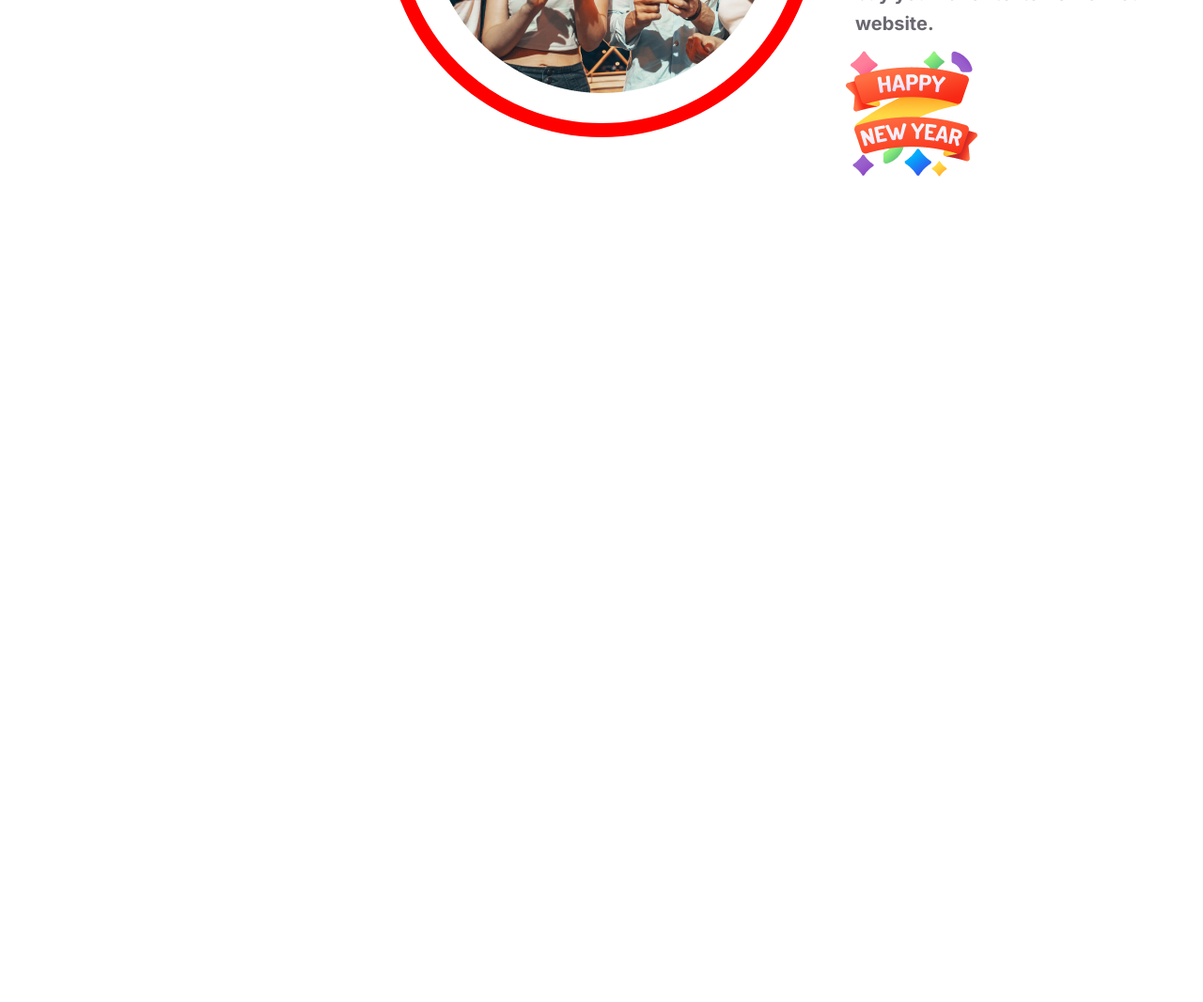
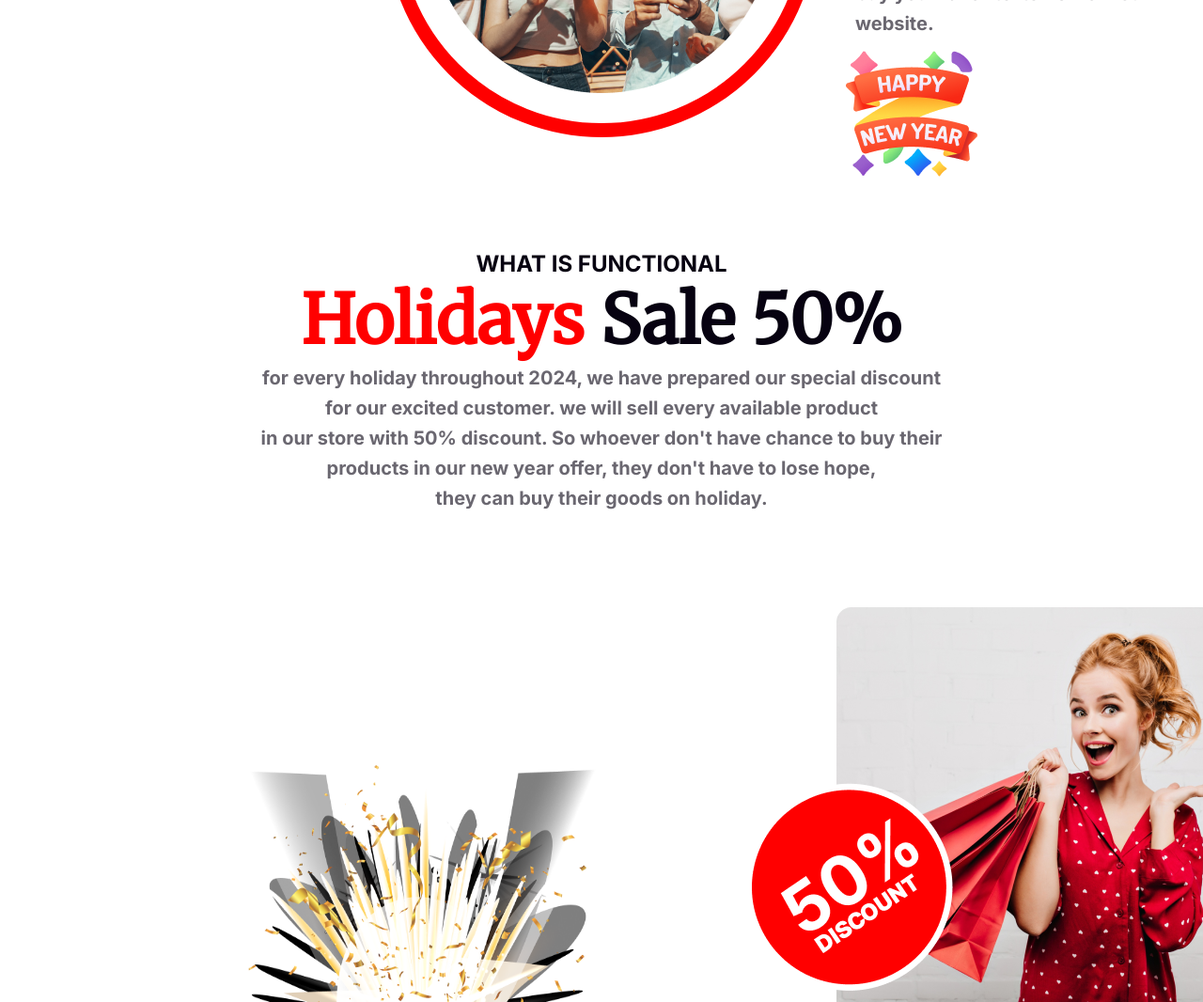
Before and after one commit to shakiltha/ph-new-year-new-mission, a plain HTML site: page index.html in a window 1280 px wide. Shown: the part 3052-4118 px from the top of the page at 94% size. Before the commit the page ends 3318 px from the top, so only its background shows below. Drawn offline with Linux system fonts and the light colour scheme.

Commit message:
holiday sale section completed

```diff
--- a/index.html
+++ b/index.html
@@ -139,6 +139,47 @@
           />
         </section>
       </div>
+      <!-- holiday sale offer section -->
+      <div class="holiday-sale">
+        <section class="holiday-sale-text">
+          <p class="holiday-sale-text1">WHAT IS FUNCTIONAL</p>
+          <p class="holiday-sale-text2">
+            <span class="holiday">Holidays</span> Sale 50%
+          </p>
+          <p class="holiday-sale-text3">
+            for every holiday throughout 2024, we have prepared our special
+            discount <br />
+            for our excited customer. we will sell every available product
+            <br />
+            in our store with 50% discount. So whoever don't have chance to buy
+            their <br />
+            products in our new year offer, they don't have to lose hope, <br />
+            they can buy their goods on holiday.
+          </p>
+        </section>
+        <section class="holiday-sale-images">
+          <img
+            class="smiley-lady"
+            src="resources/images/lady-and-bags.png"
+            alt="lady having bag with smiley face"
+          />
+          <img
+            class="fifty-discount"
+            src="resources/images/Discount photo.png"
+            alt="photo of 50% discount"
+          />
+          <img
+            class="rectangular-red"
+            src="resources/images/Rectangle 2.png"
+            alt="rectangular red box"
+          />
+          <img
+            class="gift-box"
+            src="resources/images/gift box.png"
+            alt="new year gift box"
+          />
+        </section>
+      </div>
     </main>
     <!-- footer section -->
     <footer></footer>
--- a/styles/style.css
+++ b/styles/style.css
@@ -63,11 +63,6 @@
 }
 
 /* main section styling */
-
-/* .main {
-    display: flex;
-    justify-content: center
-} */
 
 /* discount section */
 
@@ -276,4 +271,78 @@
     padding: 10px;
 }
 
+/* holiday sale section */
+
+.main .holiday-sale {
+    margin-bottom: 100px;
+}
+
+/* holiday sale text section */
+
+.main .holiday-sale .holiday-sale-text .holiday-sale-text1 {
+    color: #070211;
+    text-align: center;
+    font-family: 'Inter';
+    font-size: 24px;
+    font-weight: 500;
+}
+
+.main .holiday-sale .holiday-sale-text .holiday-sale-text2 {
+    color: #070211;
+    text-align: center;
+    font-family: 'Merriweather';
+    font-size: 72px;
+    font-weight: 900;
+}
+
+.holiday-sale-text2 .holiday {
+    color: #F00;
+    text-align: center;
+    font-family: 'Merriweather';
+    font-size: 72px;
+    font-weight: 900;
+}
+
+.main .holiday-sale .holiday-sale-text .holiday-sale-text3 {
+    color: rgba(7, 2, 17, 0.60);
+    text-align: center;
+    font-family: 'Inter';
+    font-size: 20px;
+    font-weight: 500;
+    line-height: 32px;
+}
+
+/* holiday sale images section */
+
+.main .holiday-sale .holiday-sale-images {
+    width: 1300px;
+    height: 220px;
+    margin: 0 auto;
+    margin-bottom: 100px;
+}
+
+.gift-box {
+    margin-top: -500px;
+    margin-left: 200px;
+    width: 500px;
+    height: 500px;
+}
+
+.fifty-discount {
+    margin-left: 750px;
+    margin-top: -400px;
+}
+
+.smiley-lady {
+    margin-left: 890px;
+    margin-top: 100px;
+}
+
+.rectangular-red {
+    width: 1320px;
+    height: 225px;
+    margin-top: -30px;
+}
+
+
 /* footer section styling */
```
